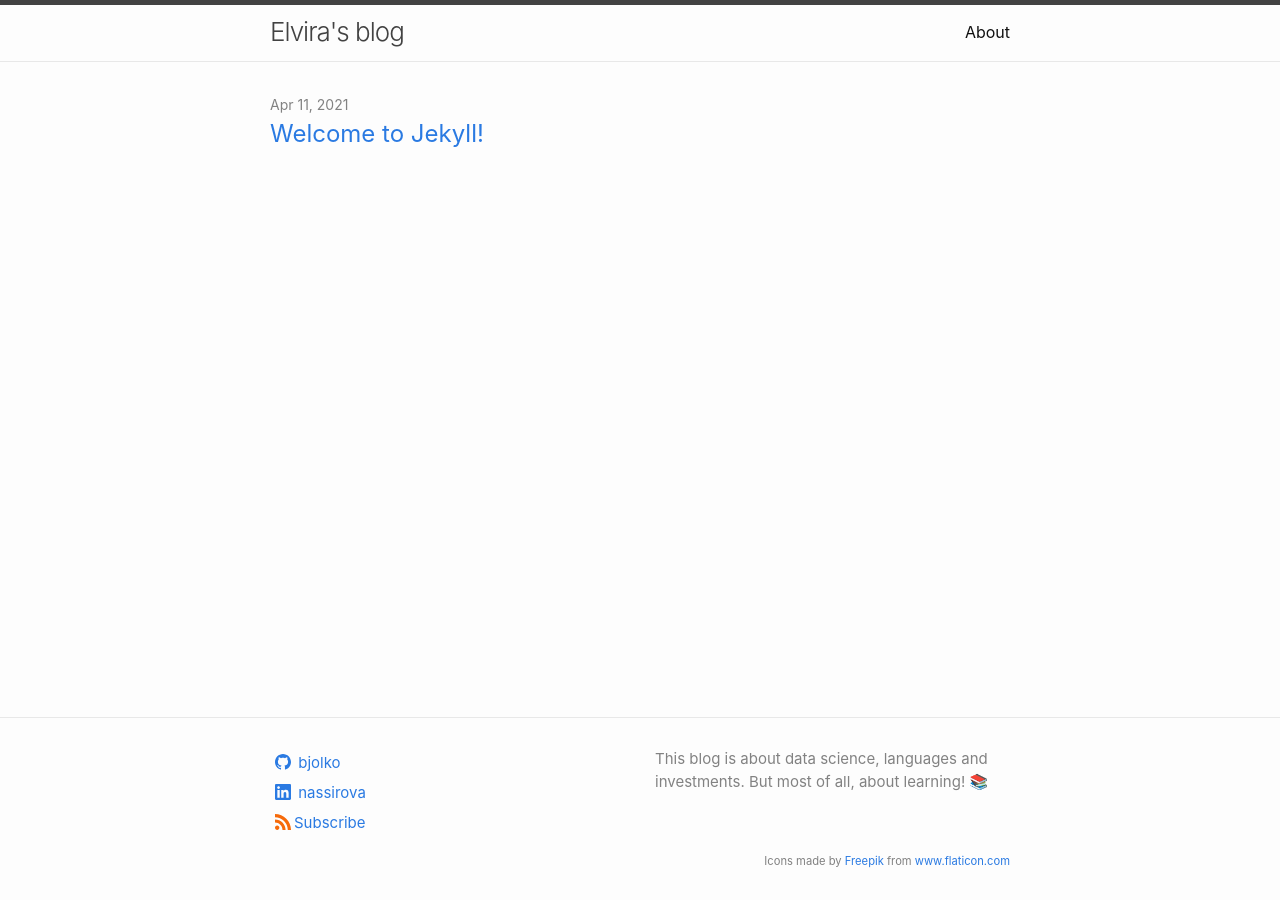
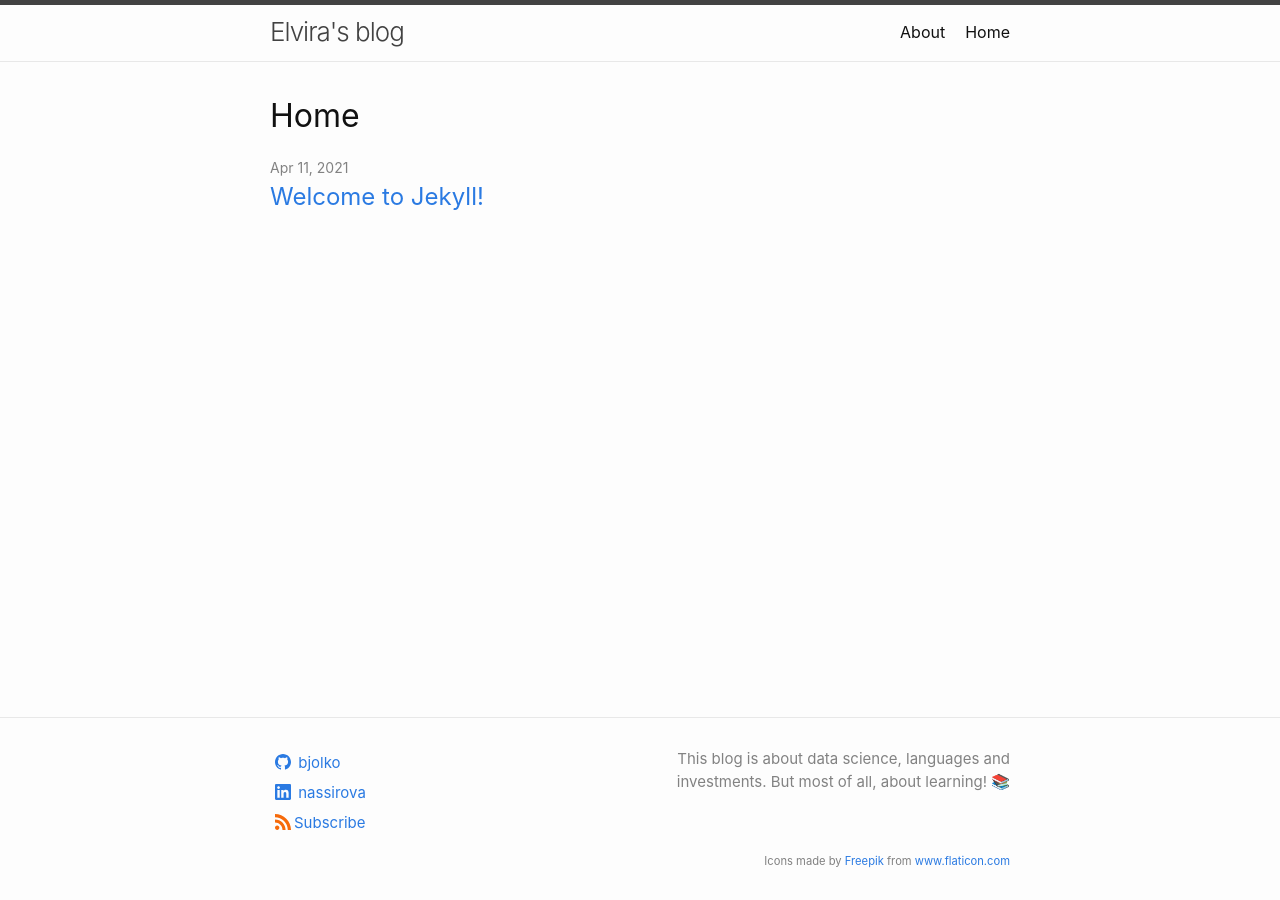
Before and after one commit to bjolko/bjolko.github.io, a Jekyll site: the page built from docs/index.markdown, in a window 1280 px wide. Built offline with Jekyll 4.4.1, drawn with Linux system fonts in a browser that asks for light colours; comment, search, counter and statistics services are not loaded.

Commit message:
Add Front matter to Home page

```diff
--- a/docs/_includes/footer.html
+++ b/docs/_includes/footer.html
@@ -51,31 +51,7 @@
 
       </div>
 
-      <!-- <div class="footer-col footer-col-2">
-        <ul class="social-media-list">
-          <li>
-            <a href="https://github.com/{{ site.github_username }}">
-              <svg class="svg-icon">
-                <use xlink:href="/assets/minima-social-icons.svg#github">
-                </use>
-              </svg>
-              <span class="username">{{ site.github_username }}
-              </span>
-            </a>
-          </li>
-          <li>
-            <a href="https://www.twitter.com/{{ site.twitter_username }}">
-              <svg class="svg-icon">
-                <use xlink:href="/assets/minima-social-icons.svg#twitter"></use>
-              </svg>
-              <span class="username">{{ site.twitter_username }}
-              </span>
-            </a>
-          </li>
-        </ul>
-      </div> -->
-
-      <div class="footer-col">
+      <div style="text-align:right;" class="footer-col">
         <p>{{ site.description | escape }}</p>
       </div>
     </div>
--- a/docs/index.markdown
+++ b/docs/index.markdown
@@ -3,4 +3,9 @@
 # To modify the layout, see https://jekyllrb.com/docs/themes/#overriding-theme-defaults
 
 layout: home
+title: Home
+image:
+  path: /assets/images/android-chrome-512x512.png
+  height: 100
+  width: 100
 ---
```
